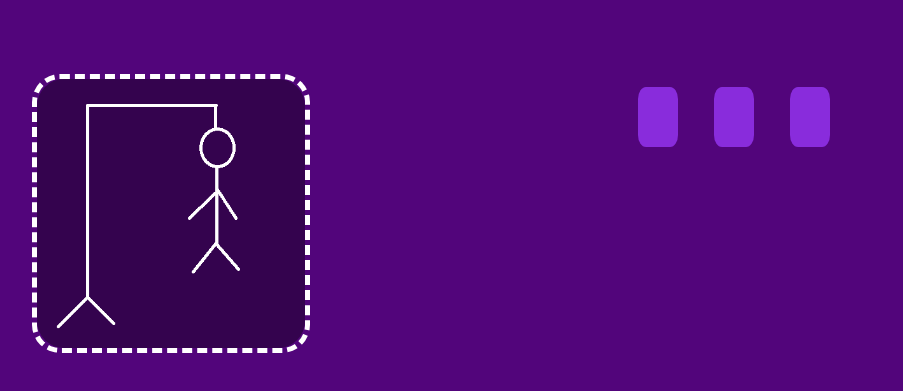
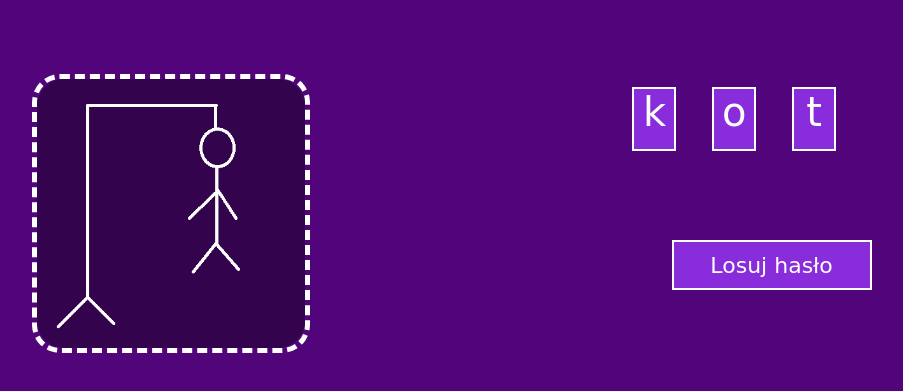
Before and after one commit to PATER10/Wisielec_game, a plain HTML site: page index.html in a window 1280 px wide. Shown: the part 91-482 px from the top of the page, without its empty margins (26-929 px from the left). Drawn offline with Linux system fonts and the light colour scheme.

Commit message:
functions

```diff
--- a/index.html
+++ b/index.html
@@ -20,11 +20,13 @@
             </div>
             <div id="game">
                 <div id="displayWord">
-                    <div class="letters"></div>
-                    <div class="letters"></div>
-                    <div class="letters"></div>
+                    <div class="letters">k</div>
+                    <div class="letters">o</div>
+                    <div class="letters">t</div>
                 </div>
-                <div id="randomPassword"></div>
+                <div id="btns">
+                    <input type="button" value="Losuj hasło" id="randomPasswd" class="btn" onclick="randomPasswd()">
+                </div>
             </div>
         </div>
     </div>
--- a/wisielec.css
+++ b/wisielec.css
@@ -57,5 +57,23 @@ body {
 	font-family: Bradley Hand, cursive;
 	background-color: #892cdc;
 	margin-left: 5%;
-	border-radius: 20%;
+	border: white 2px solid;
 }
+#btns {
+	display: flex;
+	margin-top: 10%;
+	margin-left: 35%;
+}
+.btn {
+	width: 200px;
+	height: 50px;
+	font-size: 22px;
+	font-family: Bradley Hand, cursive;
+	background-color: #892cdc;
+	color: white;
+	border: white 2px solid;
+}
+.btn:hover {
+	background-color: #380453;
+	cursor: pointer;
+}
```
